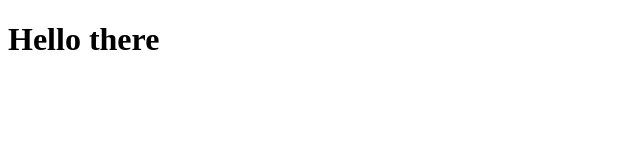
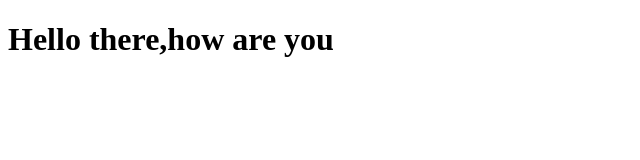
Before and after one commit to Arvind-kj/Test, a plain HTML site: page site/index.html in a window 1280 px wide. Shown: the whole page, without its empty margins (0-640 px from the left). Drawn offline with Linux system fonts and the light colour scheme.

Commit message:
small change

```diff
--- a/site/index.html
+++ b/site/index.html
@@ -4,6 +4,6 @@
 	<title>Hello there</title>
 </head>
 <body>
-<h1>Hello there</h1>
+<h1>Hello there,how are you</h1>
 </body>
 </html>
```
